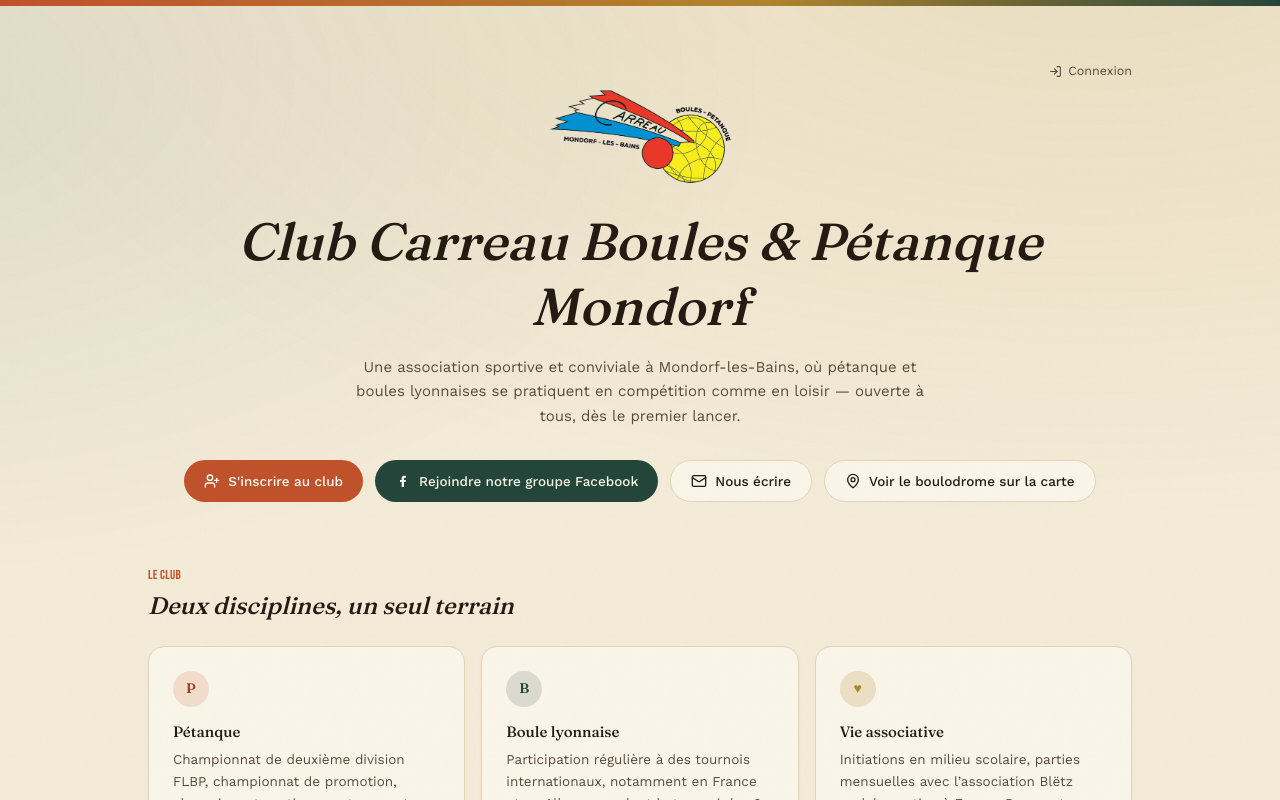
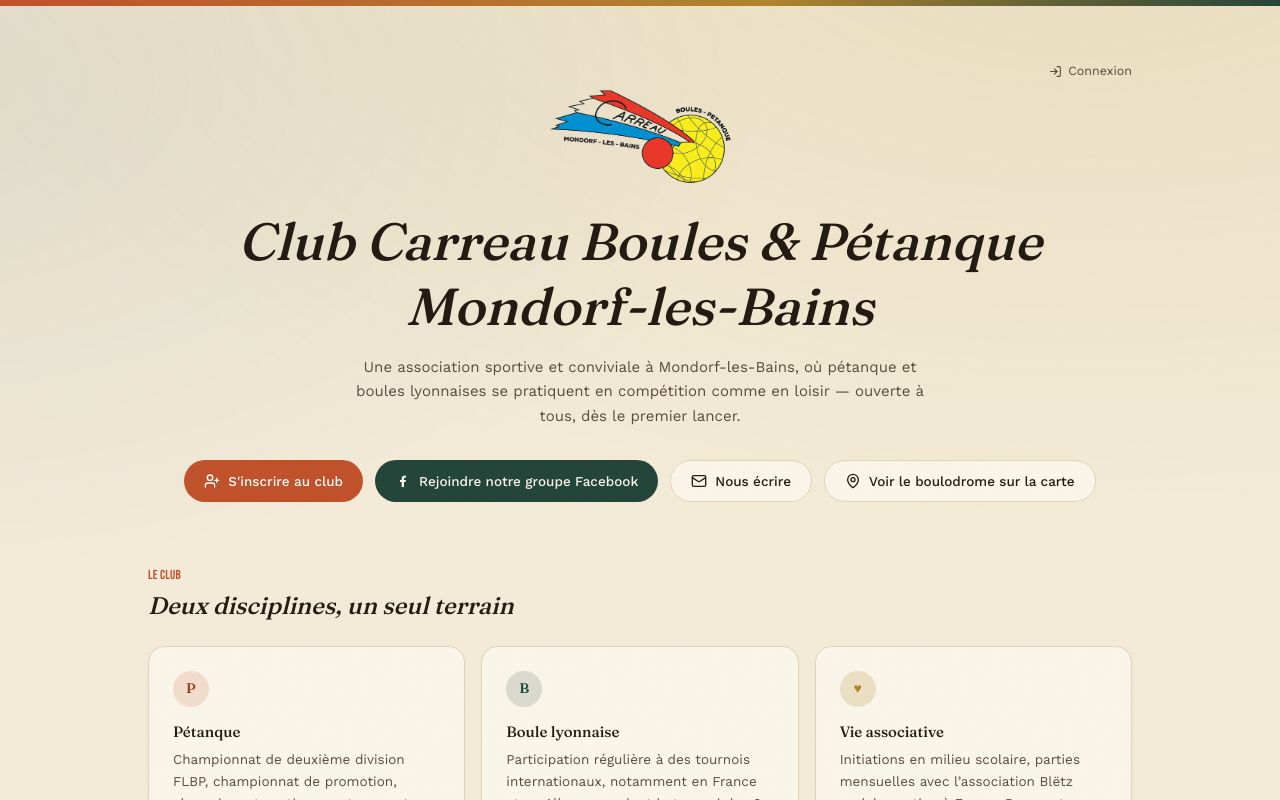
Before and after one commit to jeromedoyen/carreau-mondorf-nextjs, a Next.js app: page /club in a window 1280 px wide. Shown: the top 800 px of the page. Built offline with nearby package versions, Linux system fonts and the light colour scheme; no server answers.

Commit message:
Titre page Le Club : Mondorf-les-Bains au lieu de Mondorf

```diff
--- a/src/app/club/page.tsx
+++ b/src/app/club/page.tsx
@@ -49,7 +49,7 @@ export default function ClubPage() {
           className="mx-auto h-24 w-auto"
         />
         <h1 className="font-display mt-6 text-[clamp(2rem,6vw,3.25rem)] italic leading-tight">
-          Club Carreau Boules &amp; Pétanque Mondorf
+          Club Carreau Boules &amp; Pétanque Mondorf-les-Bains
         </h1>
         <p className="mx-auto mt-4 max-w-xl text-[15px] leading-relaxed text-encre-douce">
           {CLUB.baseline}
```
